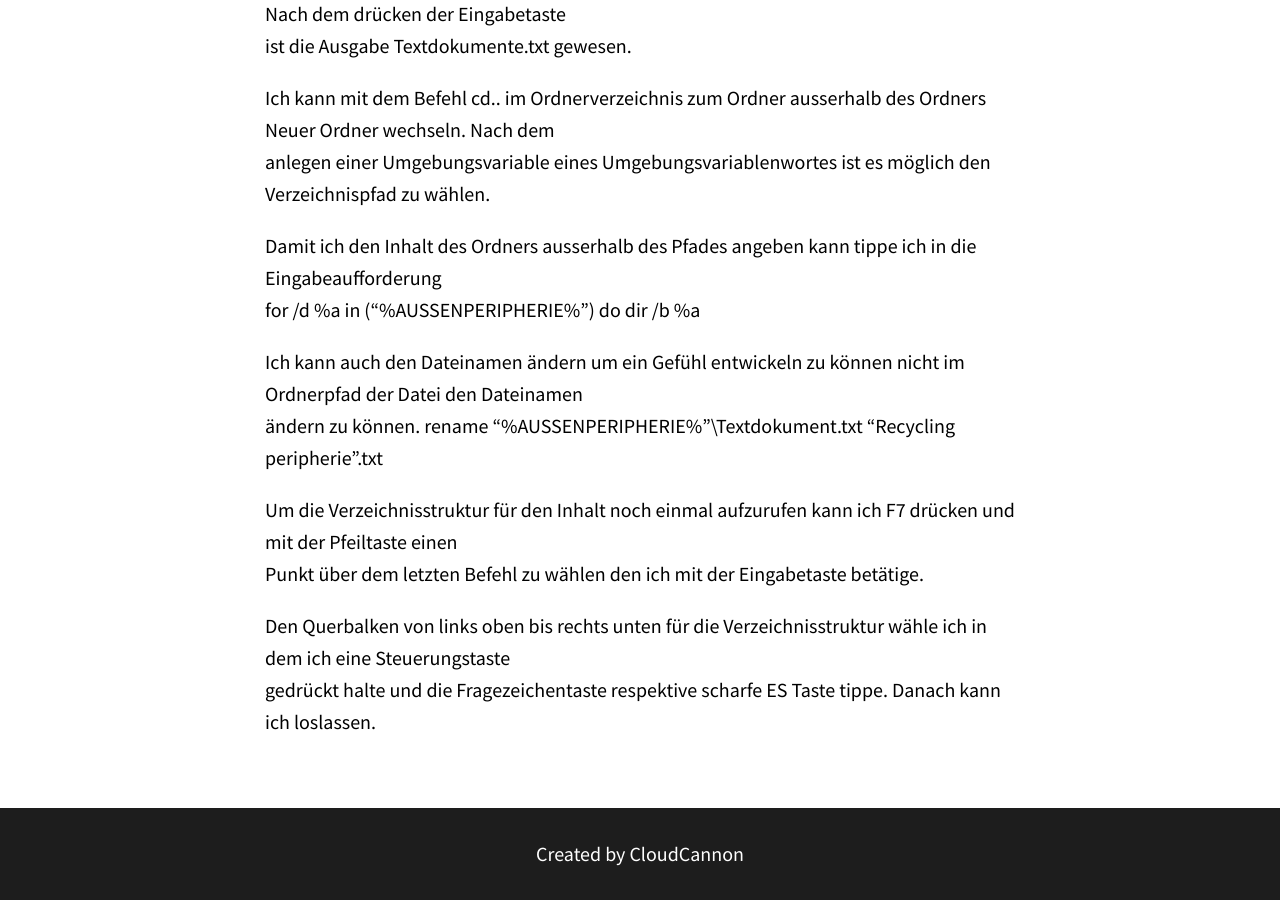
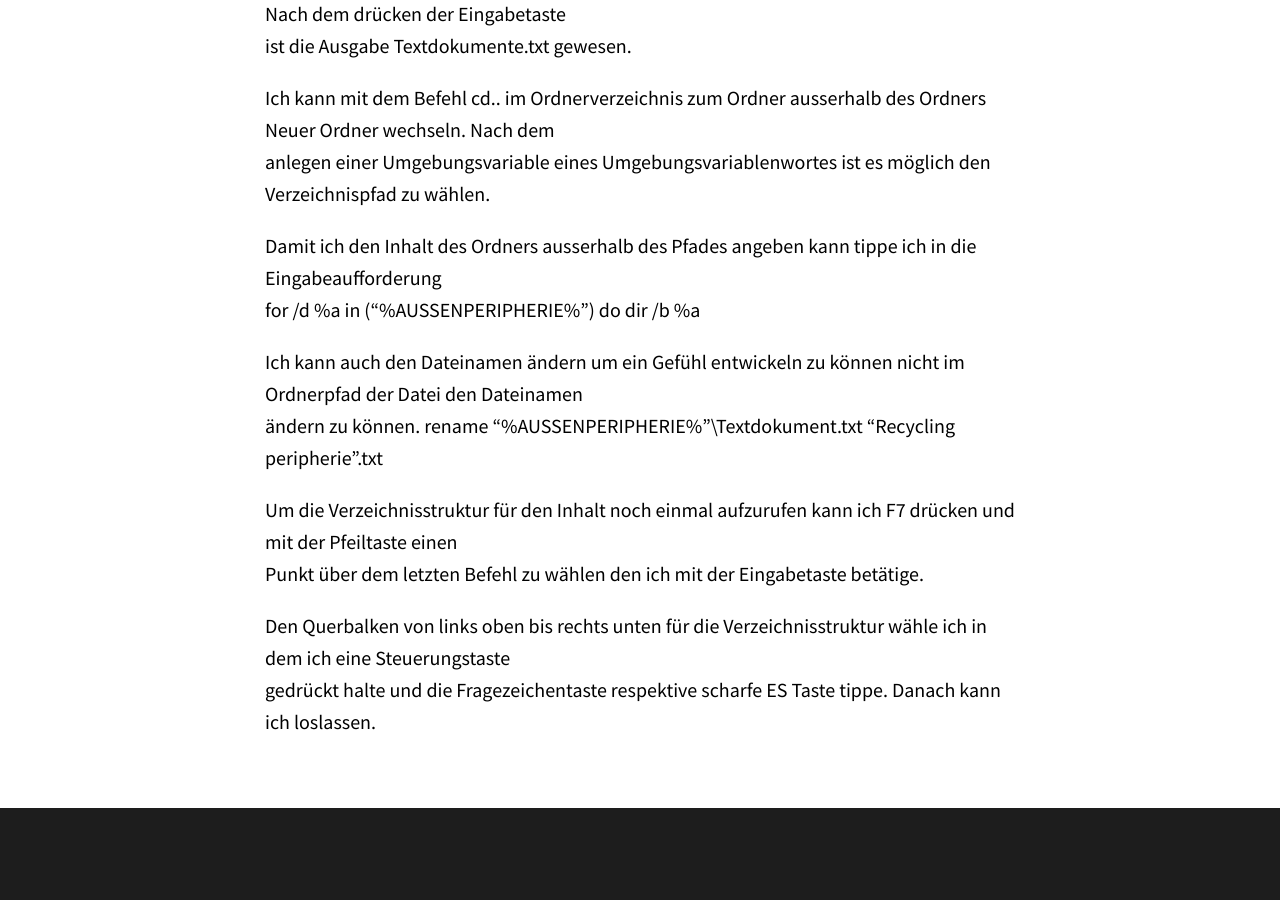
Before and after one commit to ledlightjungledStefan/Osterei, a Jekyll site: the page built from _posts/2022-05-26-Windows10Umgebungsvariablen.markdown, in a window 1280 px wide and 900 px high, scrolled down 723 px. Built offline with Jekyll 4.4.1, drawn with Linux system fonts in a browser that asks for light colours; after the commit the page ends 1531 px from its top, so only the background shows below that.

Commit message:
Update default.html

```diff
--- a/_layouts/default.html
+++ b/_layouts/default.html
@@ -10,10 +10,5 @@
 		<div class="content">
 			{{ content }}
 		</div>
-		<footer>
-			<div class="container">
-				<p class="center-text"> <a href="http://cloudcannon.com">Created by CloudCannon</a></p>
-			</div>
-		</footer>
 	</body>
 </html>
```
